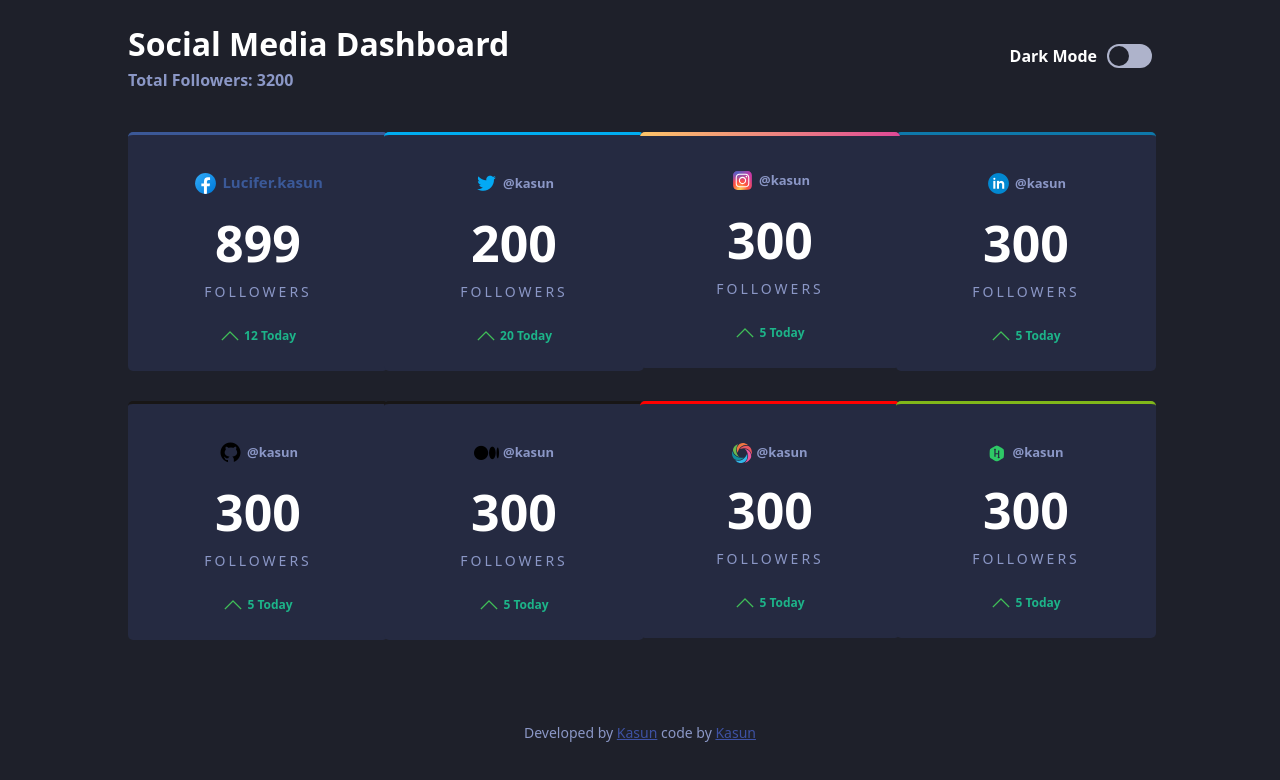
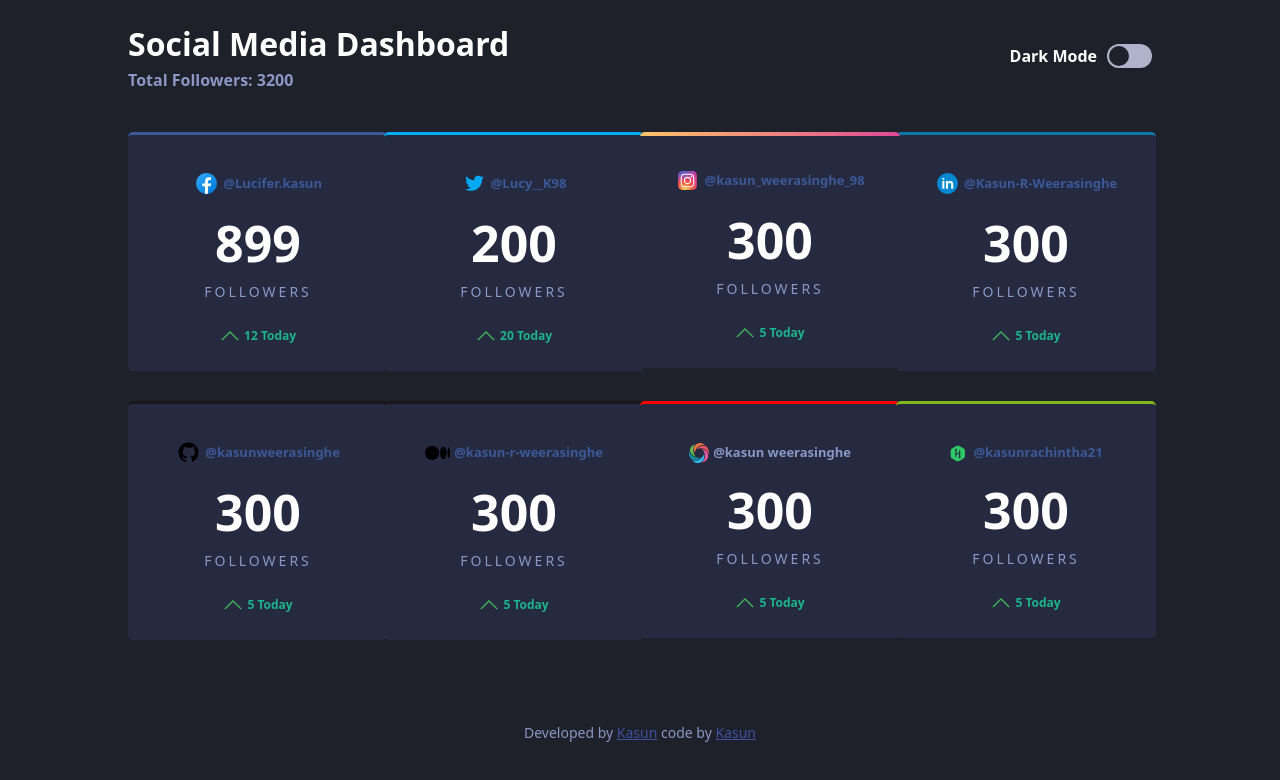
Before and after one commit to kasunweerasinghe/Social-Media-Dashboard, a plain HTML site: page Social-Media-Dashboard/index.html in a window 1280 px wide. Drawn offline with Linux system fonts and the light colour scheme.

Commit message:
link other social media acoounts into social card

```diff
--- a/Social-Media-Dashboard/index.html
+++ b/Social-Media-Dashboard/index.html
@@ -44,7 +44,7 @@ created by kasunrachintha on 10/5/22
                     <div class="header-card facebook">
                         <div class="header-card-1">
                             <span><img alt="" src="assets/images/icons8-facebook.svg"></span>
-                            <span class="header-card-1-name"><a id="facebook_link" href="https://www.facebook.com/Lucifer.kasun" target="_blank">Lucifer.kasun</a></span>
+                            <span class="header-card-1-name"><a href="https://www.facebook.com/Lucifer.kasun" target="_blank">@Lucifer.kasun</a></span>
                         </div>
                         <div class="header-card-2">899</div>
                         <div class="header-card-3">Followers</div>
@@ -60,7 +60,7 @@ created by kasunrachintha on 10/5/22
                     <div class="header-card twitter">
                         <div class="header-card-1">
                             <span><img alt="" src="assets/images/icons8-twitter-25.png"></span>
-                            <span class="header-card-1-name">@kasun</span>
+                            <span class="header-card-1-name"><a href="https://twitter.com/Lucy__K98" target="_blank">@Lucy__K98</a></span>
                         </div>
                         <div class="header-card-2">200</div>
                         <div class="header-card-3">Followers</div>
@@ -76,7 +76,7 @@ created by kasunrachintha on 10/5/22
                     <div class="header-card instagram">
                         <div class="header-card-1">
                             <span><img alt="" src="assets/images/icons8-instagram-25.svg"></span>
-                            <span class="header-card-1-name">@kasun</span>
+                            <span class="header-card-1-name"><a href="https://www.instagram.com/kasun__weerasinghe_98/" target="_blank">@kasun_weerasinghe_98</a></span>
                         </div>
                         <div class="header-card-2">300</div>
                         <div class="header-card-3">Followers</div>
@@ -92,7 +92,7 @@ created by kasunrachintha on 10/5/22
                     <div class="header-card linkedin">
                         <div class="header-card-1">
                             <span><img alt="" src="assets/images/icons8-linkedin-circled-25.png"></span>
-                            <span class="header-card-1-name">@kasun</span>
+                            <span class="header-card-1-name"><a href="https://www.linkedin.com/in/Kasun-R-Weerasinghe/" target="_blank">@Kasun-R-Weerasinghe</a></span>
                         </div>
                         <div class="header-card-2">300</div>
                         <div class="header-card-3">Followers</div>
@@ -111,7 +111,7 @@ created by kasunrachintha on 10/5/22
                     <div class="header-card github">
                         <div class="header-card-1">
                             <span><img alt="" src="assets/images/icons8-github-25.png"></span>
-                            <span class="header-card-1-name">@kasun</span>
+                            <span class="header-card-1-name"><a href="https://github.com/kasunweerasinghe" target="_blank">@kasunweerasinghe</a></span>
                         </div>
                         <div class="header-card-2">300</div>
                         <div class="header-card-3">Followers</div>
@@ -127,7 +127,7 @@ created by kasunrachintha on 10/5/22
                     <div class="header-card medium">
                         <div class="header-card-1">
                             <span><img alt="" src="assets/images/icons8-medium-25.png"></span>
-                            <span class="header-card-1-name">@kasun</span>
+                            <span class="header-card-1-name"><a href="https://kasun-r-weerasinghe.medium.com/" target="_blank">@kasun-r-weerasinghe</a></span>
                         </div>
                         <div class="header-card-2">300</div>
                         <div class="header-card-3">Followers</div>
@@ -143,7 +143,7 @@ created by kasunrachintha on 10/5/22
                     <div class="header-card sololearn">
                         <div class="header-card-1">
                             <span><img alt="" src="assets/images/sololearn.svg" width="20px" height="20px"></span>
-                            <span class="header-card-1-name">@kasun</span>
+                            <span class="header-card-1-name"><a href="https://www.sololearn.com/profile/26801568" target="_blank"></a>@kasun weerasinghe</span>
                         </div>
                         <div class="header-card-2">300</div>
                         <div class="header-card-3">Followers</div>
@@ -159,7 +159,7 @@ created by kasunrachintha on 10/5/22
                     <div class="header-card hackerrank">
                         <div class="header-card-1">
                             <span><img alt="" src="assets/images/hackerrank.svg" width="20px" height="20px"></span>
-                            <span class="header-card-1-name">@kasun</span>
+                            <span class="header-card-1-name"><a href="https://www.hackerrank.com/dashboard" target="_blank">@kasunrachintha21</a></span>
                         </div>
                         <div class="header-card-2">300</div>
                         <div class="header-card-3">Followers</div>
--- a/Social-Media-Dashboard/stylesheet.css
+++ b/Social-Media-Dashboard/stylesheet.css
@@ -171,7 +171,7 @@ header section:nth-child(2){
 .header-card-1-name a,u{
     text-decoration: none;
     color: #3b5998;
-    font-size: 15px;
+    /*font-size: 15px;*/
 }
 
 .twitter {
```
